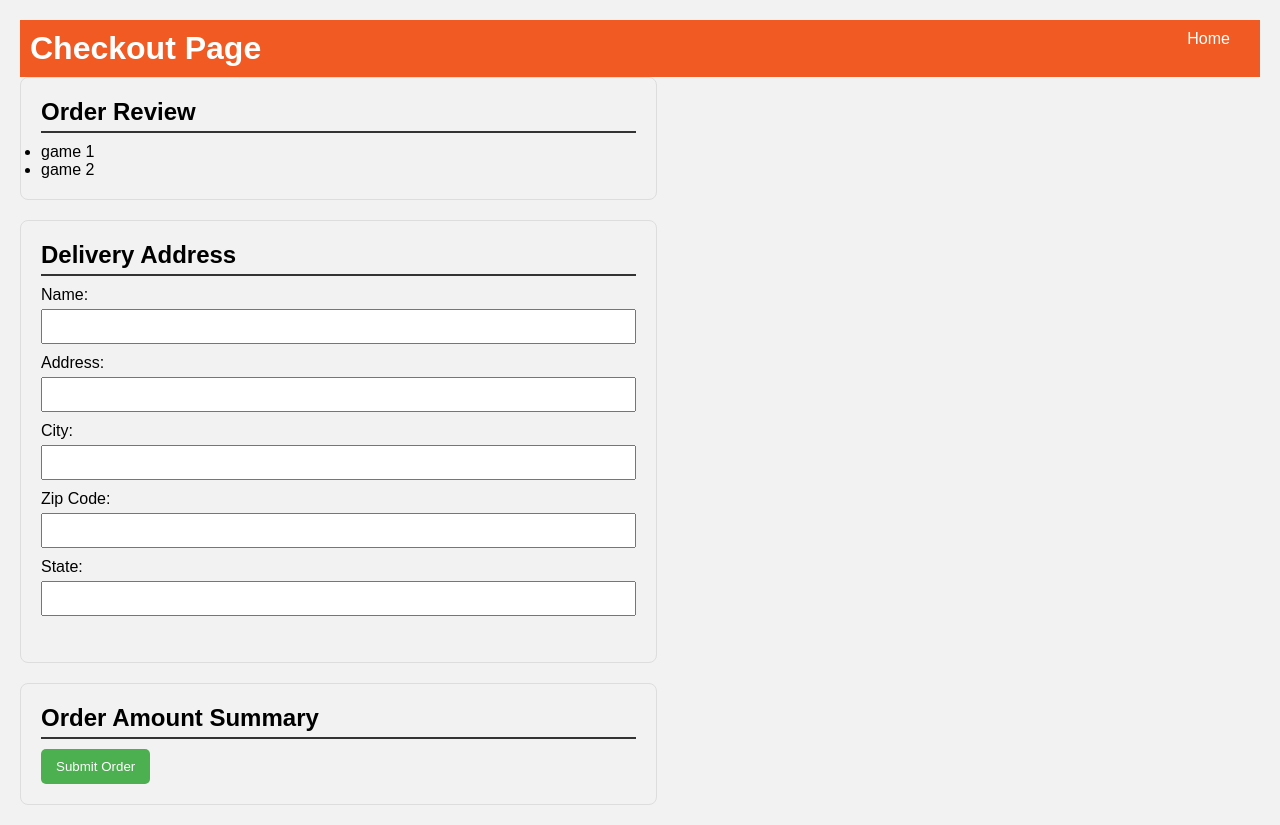
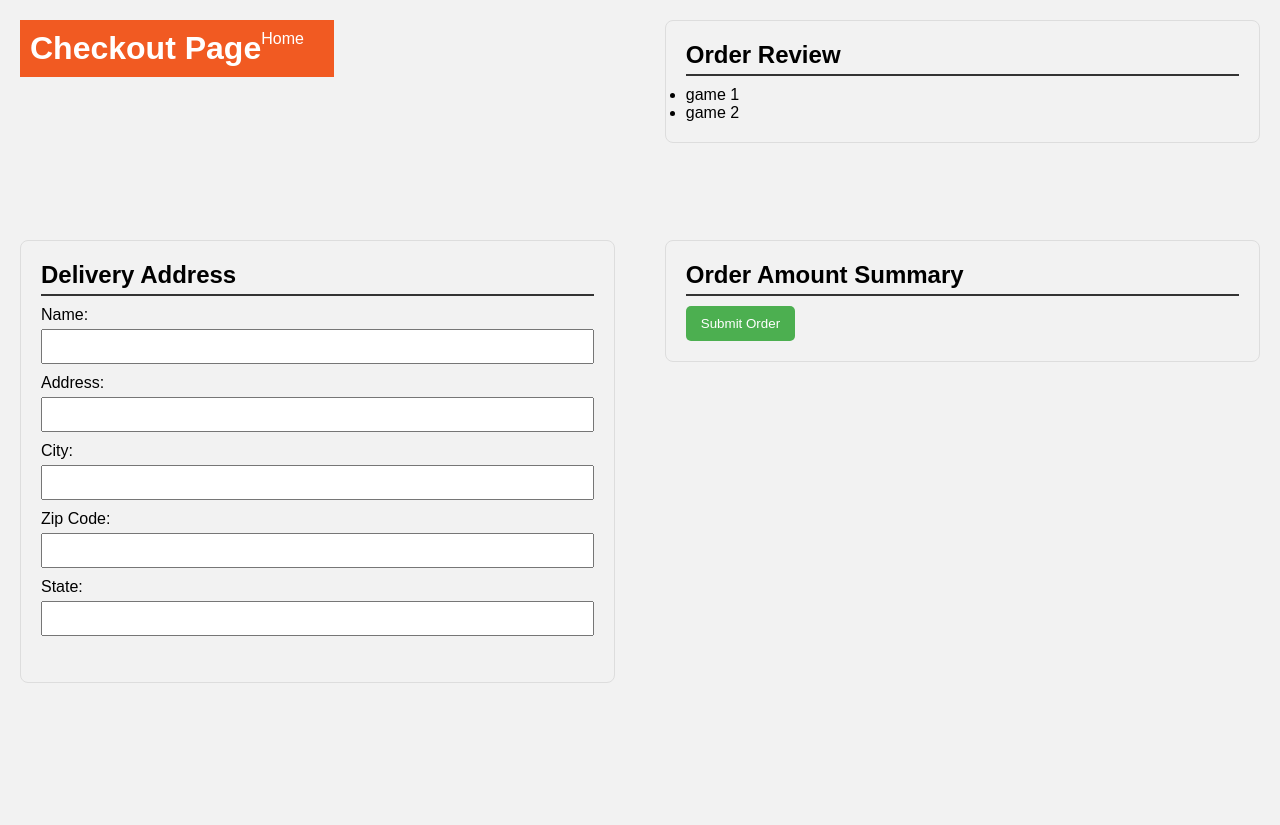
Before and after one commit to Quintanilla270/RoadRunnerVintage, a PHP site: page /checkout.html in a window 1280 px wide. After the commit the page ends 683 px from the top, so only its background shows below. Run offline with PHP 8.4, Linux system fonts and the light colour scheme.

Commit message:
checkout

```diff
--- a/css/checkout.css
+++ b/css/checkout.css
@@ -1,6 +1,11 @@
 body {
     font-family: Arial, sans-serif;
     margin: 20px;
+    display: flex;
+    flex-direction: row;
+    justify-content: space-between;
+    align-items: flex-start;
+    flex-wrap: wrap;
 }
 
 .checkout-box {
@@ -9,6 +14,7 @@ body {
     padding: 20px;
     margin-bottom: 20px;
     width: 48%;
+    box-sizing: border-box;
 }
 
 h2 {
@@ -19,6 +25,7 @@ h2 {
 
 #order-summary {
     width: 48%;
+    box-sizing: border-box;
 }
 
 label {
```
